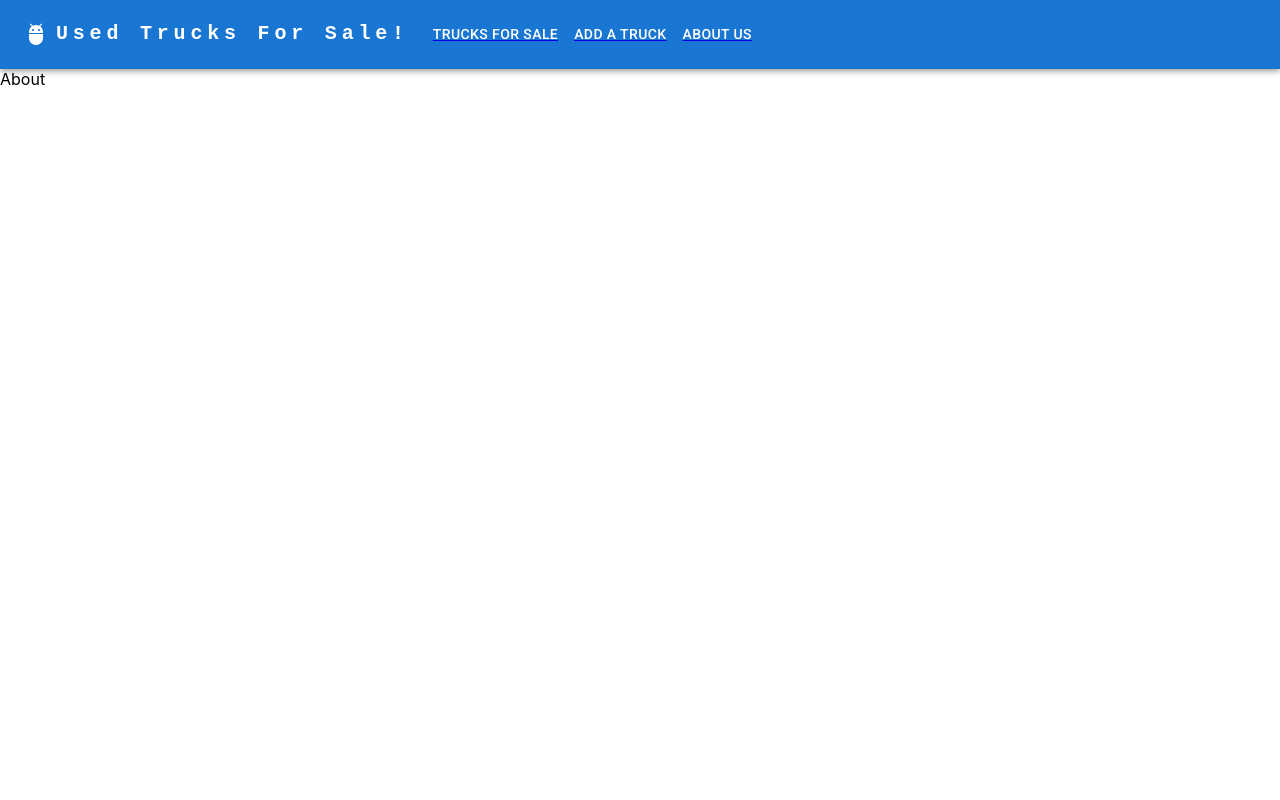
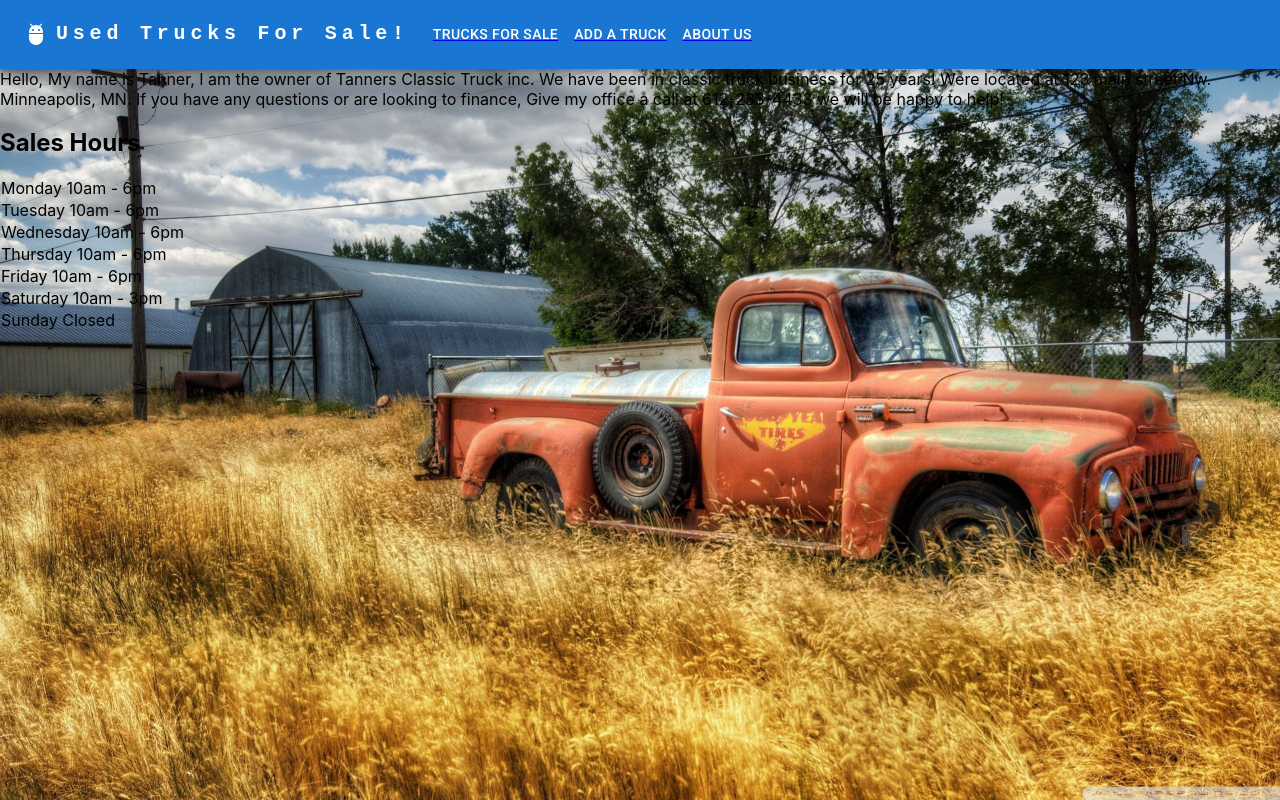
Before and after one commit to tandog42/phase-2-project, a React (Create React App) app: page /aboutus in a window 1280 px wide. Built offline with nearby package versions, Linux system fonts and the light colour scheme; data requests are answered from the project's data file.

Commit message:
css styling on background

```diff
--- a/db.json
+++ b/db.json
@@ -1,15 +1,6 @@
 {
   "trucks": [
-    {
-      "id": 1,
-      "year": "2013",
-      "make": "Ford",
-      "model": "F-150",
-      "color": "Black",
-      "mileage": "280,000",
-      "price": "12,000",
-      "url": "https://i.imgur.com/8lhcrmj.jpeg"
-    },
+
     {
       "id": 2,
       "year": "1972",
@@ -29,6 +20,16 @@
       "mileage": "296,000",
       "price": "8,999",
       "url": "https://i.imgur.com/K6DX8VF.jpeg"
+    },
+    {
+      "id": 7,
+      "year": "1965",
+      "make": "Chevrolet",
+      "model": "C10",
+      "color": "Blue",
+      "mileage": "32,000",
+      "price": "21,500",
+      "url": "https://i.imgur.com/S1Aj4ol.jpeg"
     },
      {
       "id": 4,
@@ -60,16 +61,7 @@
       "price": "15,990",
       "url": "https://i.imgur.com/gSFOvWI.jpeg"
     },
-     {
-      "id": 7,
-      "year": "1965",
-      "make": "Chevrolet",
-      "model": "C10",
-      "color": "Blue",
-      "mileage": "32,000",
-      "price": "21,500",
-      "url": "https://i.imgur.com/S1Aj4ol.jpeg"
-    },
+
     {
       "id": 8,
       "year": "1995",
--- a/src/Components/AboutUs.js
+++ b/src/Components/AboutUs.js
@@ -1,9 +1,42 @@
-import React from 'react'
+import React from "react";
 
 function AboutUs() {
   return (
-    <div>About</div>
-  )
+    <div>
+      <div className="about">
+        Hello, My name is Tanner, I am the owner of Tanners Classic Truck inc.
+        We have been in classic truck business for 25 years! Were located at 123
+        main street Nw. Minneapolis, MN. If you have any questions or are
+        looking to finance, Give my office a call at 612-233-4433 we will be
+        happy to help!
+      </div>
+
+      <div className="sales-hours">
+        <h2>Sales Hours</h2>
+        <tr>
+          <td>Monday 10am - 6pm</td>
+        </tr>
+        <tr>
+          <td>Tuesday 10am - 6pm</td>
+        </tr>
+        <tr>
+          <td> Wednesday 10am - 6pm</td>
+        </tr>
+        <tr>
+          <td> Thursday 10am - 6pm </td>
+        </tr>
+        <tr>
+          <td>Friday 10am - 6pm </td>
+        </tr>
+        <tr>
+          <td>Saturday 10am - 3pm</td>
+        </tr>
+        <tr>
+          <td> Sunday Closed </td>
+        </tr>
+      </div>
+    </div>
+  );
 }
 
-export default AboutUs
+export default AboutUs;
--- a/src/index.css
+++ b/src/index.css
@@ -1,5 +1,8 @@
 body {
-  background-image: url ('./TruckIMG.jpg');
+  background-image: url('./images/11400.jpeg');
+  background-repeat: no-repeat;
+  background-size: cover;
+
   margin: 0;
   font-family: -apple-system, BlinkMacSystemFont, 'Segoe UI', 'Roboto', 'Oxygen',
     'Ubuntu', 'Cantarell', 'Fira Sans', 'Droid Sans', 'Helvetica Neue',
```
Also changed, not shown: src/images/11400.jpeg (added).
